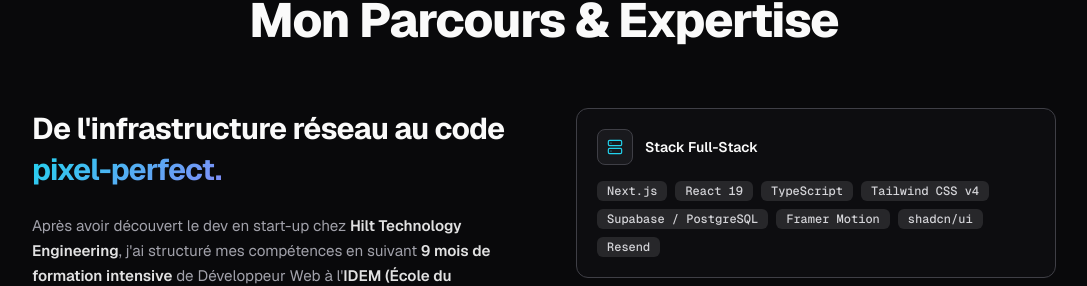
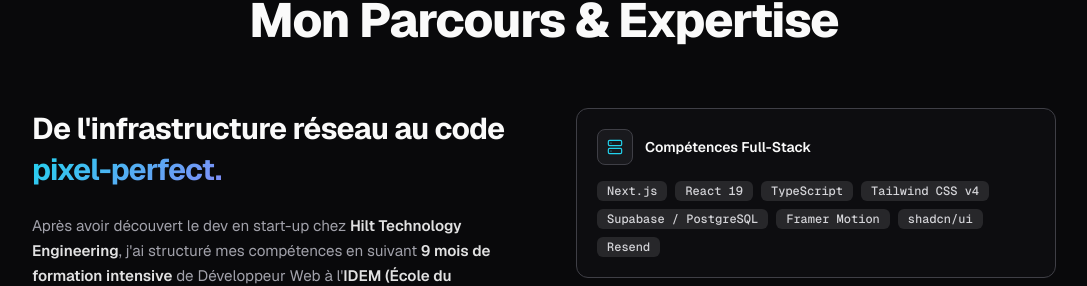
Before and after one commit to GROSJOINDEBEUH/portfolio, a Next.js app: page / in a window 1280 px wide. Shown: the part 2523-2809 px from the top of the page, without its empty margins (96-1183 px from the left). Built offline with nearby package versions, Linux system fonts and the light colour scheme.

Commit message:
About — renommage carte en Compétences Full-Stack

```diff
--- a/src/components/sections/about.tsx
+++ b/src/components/sections/about.tsx
@@ -7,7 +7,7 @@ const SKILLS = [
   {
     id: 'frontend',
     icon: Server,
-    label: 'Stack Full-Stack',
+    label: 'Compétences Full-Stack',
     items: ['Next.js', 'React 19', 'TypeScript', 'Tailwind CSS v4', 'Supabase / PostgreSQL', 'Framer Motion', 'shadcn/ui', 'Resend'],
   },
   {
```
